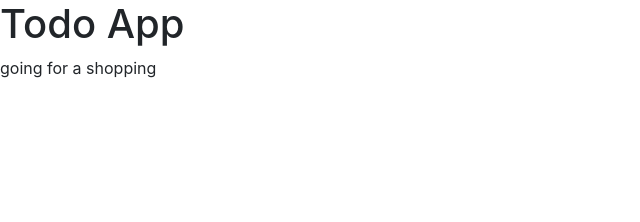
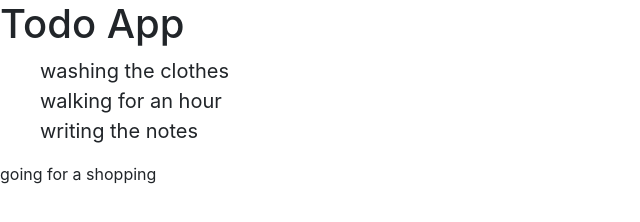
Before and after one commit to rashmikr222/JS_demo, a plain HTML site: page DOM/Todo-App/index.html in a window 1280 px wide. Shown: the whole page, without its empty margins (0-640 px from the left). Drawn offline with Linux system fonts and the light colour scheme.

Commit message:
rendering output into webpage through javascript

```diff
--- a/DOM/Todo-App/assets/js/custom.js
+++ b/DOM/Todo-App/assets/js/custom.js
@@ -15,11 +15,11 @@
 // REMOVE ALL P TAGS THAT HAVE "the" IN TEXT
 const todos = document.querySelectorAll('p');
 console.log(todos);
-const remainTodo = todos.forEach(function(todo){
-   let isFind =  todo.textContent.includes("the");
-   if(isFind){
-       todo.remove();
-   }
+const remainTodo = todos.forEach(function (todo) {
+    let isFind = todo.textContent.includes("the");
+    if (isFind) {
+        todo.remove();
+    }
 })
 console.log(remainTodo);
 
@@ -35,35 +35,45 @@ document.querySelector('body').appendChild(newTodo);
 
 // let render task from javascript insted of frontend
 const tasks = [{
-    text : "washing the clothes",
+    text: "washing the clothes",
     completed: false
 },
 {
-    text:"cleaning the utensiles",
-    completed:true
+    text: "cleaning the utensiles",
+    completed: true
 },
 {
     text: "walking for an hour",
-    completed:false
+    completed: false
 },
 {
     text: "Excercise for half an hour",
-    completed:true
+    completed: true
 },
 {
     text: "writing the notes",
-    completed:false
+    completed: false
 }
 ]
 
-let getTask = function(task)
-{
-    let index = tasks.findIndex(function(task){
-        if(tasks.completed === false){
 
-        }
-    })
+
+let getTask = function (task) {
+    // console.log(task,index);
+    if (task.completed === false) {
+        // console.log(task.text);
+        // create new element
+
+        let taskList = document.createElement('li');
+        // to add class name to the element
+        taskList.className = "list-unstyled";
+        taskList.style.fontSize = "20px";
+        // to display in webpage
+        taskList.innerHTML = `${task.text} `;
+        //  append the new element to the existing element
+        document.querySelector('ul').appendChild(taskList);
+
+    }
+
 }
-let left = tasks.forEach(getTask);
-
-console.log(left);
+tasks.filter(getTask)
--- a/DOM/Todo-App/index.html
+++ b/DOM/Todo-App/index.html
@@ -10,7 +10,11 @@
 </head>
 <body>
     <h1>Todo App</h1>
+    <div>
+        <ul>
 
+        </ul>
+    </div>
     <script src="assets/js/jquery.slim.min.js"></script>
     <script src="assets/js/bootstrap.bundle.min.js"></script>
     <script src="assets/js/custom.js"></script>
```
